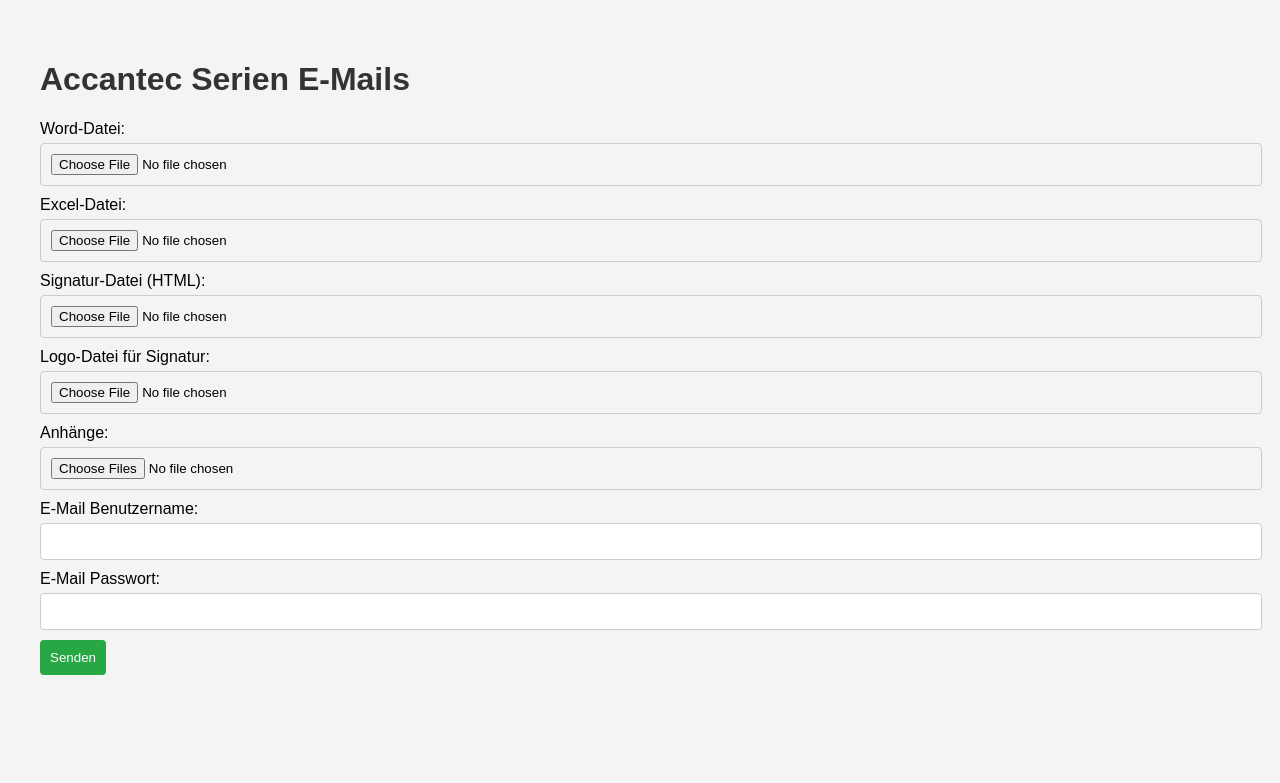
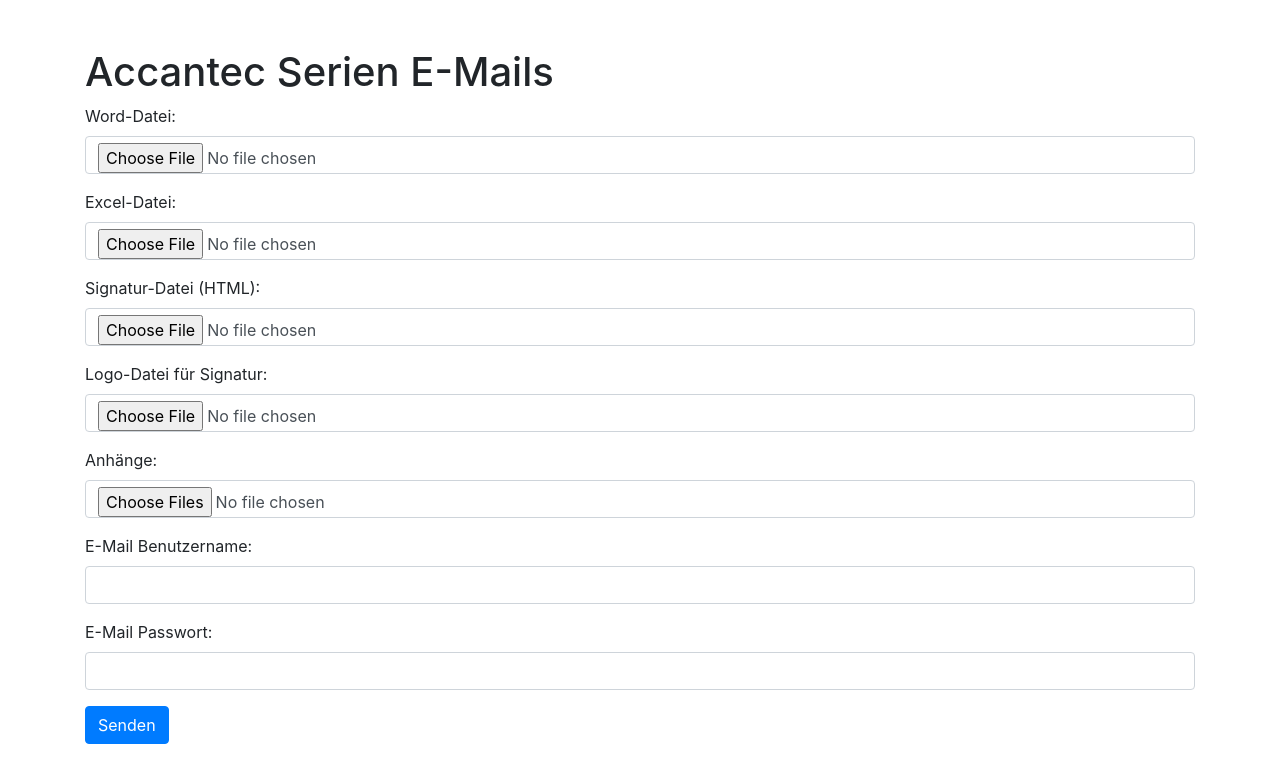
Before and after one commit to Damir-acc/AccantecSerienEmail, a Flask app: page / in a window 1280 px wide. Shown: the top 783 px of the page. Run offline with Flask 2, Linux system fonts and the light colour scheme; some libraries are stand-ins or nearby versions.

Commit message:
Second try to add visuals

```diff
--- a/application.py
+++ b/application.py
@@ -91,6 +91,10 @@ def send_emails(word_file_path, excel_file_path, signature_path, smtp_server, sm
     updated_signature = edit_signature(signature, logo_cid)
 
     total_emails = len(email_data)
+
+    # Füge diese Zeile hinzu, um die Gesamtsumme der E-Mails in Flash-Nachrichten zu setzen
+    flash(f'Start des E-Mail-Versands. Insgesamt {total_emails} E-Mails zu senden.')
+
     for index, row in email_data.iterrows():
         nachname = row['Nachname']
         vorname = row['Vorname']
--- a/templates/index.html
+++ b/templates/index.html
@@ -1,98 +1,71 @@
 <!DOCTYPE html>
-<html lang="en">
+<html lang="de">
 <head>
     <meta charset="UTF-8">
     <meta http-equiv="X-UA-Compatible" content="IE=edge">
     <meta name="viewport" content="width=device-width, initial-scale=1.0">
     <title>Accantec Serien E-Mails</title>
-    <style>
-        body {
-            font-family: Arial, sans-serif;
-            margin: 20px;
-            padding: 20px;
-            background-color: #f4f4f4;
-            border-radius: 8px;
-        }
-        h1 {
-            color: #333;
-        }
-        form {
-            margin-bottom: 20px;
-        }
-        label {
-            display: block;
-            margin-top: 10px;
-        }
-        input[type="file"],
-        input[type="text"],
-        input[type="password"] {
-            width: 100%;
-            padding: 10px;
-            margin-top: 5px;
-            border-radius: 4px;
-            border: 1px solid #ccc;
-        }
-        input[type="submit"] {
-            background-color: #28a745;
-            color: white;
-            border: none;
-            padding: 10px;
-            border-radius: 4px;
-            cursor: pointer;
-            margin-top: 10px;
-        }
-        input[type="submit"]:hover {
-            background-color: #218838;
-        }
-        ul {
-            list-style-type: none;
-            padding: 0;
-        }
-        .flash-message {
-            margin: 10px 0;
-            padding: 10px;
-            background-color: #e9ffe9;
-            border: 1px solid #c3e6cb;
-            color: #155724;
-            border-radius: 5px;
-        }
-    </style>
+    <!-- Bootstrap CSS -->
+    <link rel="stylesheet" href="https://stackpath.bootstrapcdn.com/bootstrap/4.5.2/css/bootstrap.min.css">
 </head>
 <body>
+    <div class="container mt-5">
         <h1>Accantec Serien E-Mails</h1>
         <form method="POST" enctype="multipart/form-data">
+            <div class="form-group">
                 <label for="word_file">Word-Datei:</label>
-        <input type="file" name="word_file" required><br>
+                <input type="file" class="form-control" name="word_file" required>
+            </div>
 
+            <div class="form-group">
                 <label for="excel_file">Excel-Datei:</label>
-        <input type="file" name="excel_file" required><br>
+                <input type="file" class="form-control" name="excel_file" required>
+            </div>
 
+            <div class="form-group">
                 <label for="signature_file">Signatur-Datei (HTML):</label>
-        <input type="file" name="signature_file" required><br>
+                <input type="file" class="form-control" name="signature_file" required>
+            </div>
 
+            <div class="form-group">
                 <label for="logo_file">Logo-Datei für Signatur:</label>
-        <input type="file" name="logo_file" required><br>
+                <input type="file" class="form-control" name="logo_file" required>
+            </div>
 
+            <div class="form-group">
                 <label for="attachments">Anhänge:</label>
-        <input type="file" name="attachments" multiple><br>
+                <input type="file" class="form-control" name="attachments" multiple>
+            </div>
 
+            <div class="form-group">
                 <label for="email_user">E-Mail Benutzername:</label>
-        <input type="text" name="email_user" required><br>
+                <input type="text" class="form-control" name="email_user" required>
+            </div>
 
+            <div class="form-group">
                 <label for="email_pass">E-Mail Passwort:</label>
-        <input type="password" name="email_pass" required><br>
+                <input type="password" class="form-control" name="email_pass" required>
+            </div>
 
-        <input type="submit" value="Senden">
+            <button type="submit" class="btn btn-primary">Senden</button>
         </form>
 
         {% with messages = get_flashed_messages() %}
             {% if messages %}
-        <ul>
+                <div class="mt-3">
+                    <ul class="list-group">
                         {% for message in messages %}
-            <li class="flash-message">{{ message }}</li>
+                            <li class="list-group-item list-group-item-success">{{ message }}</li>
                         {% endfor %}
                     </ul>
+                </div>
             {% endif %}
         {% endwith %}
+    </div>
+
+    <!-- Bootstrap JS, jQuery, and Popper.js -->
+    <script src="https://code.jquery.com/jquery-3.5.1.slim.min.js"></script>
+    <script src="https://cdn.jsdelivr.net/npm/@popperjs/core@2.9.2/dist/umd/popper.min.js"></script>
+    <script src="https://stackpath.bootstrapcdn.com/bootstrap/4.5.2/js/bootstrap.min.js"></script>
 </body>
 </html>
```
Lines whose indentation alone changed are shown as unchanged.
